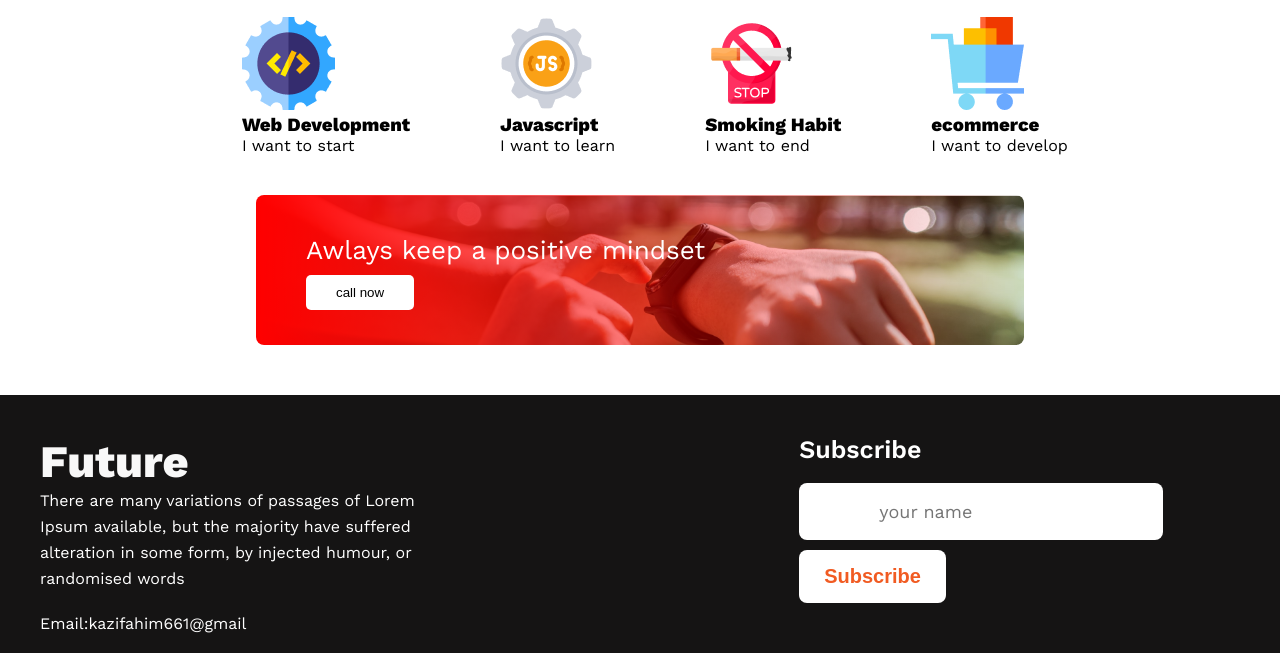
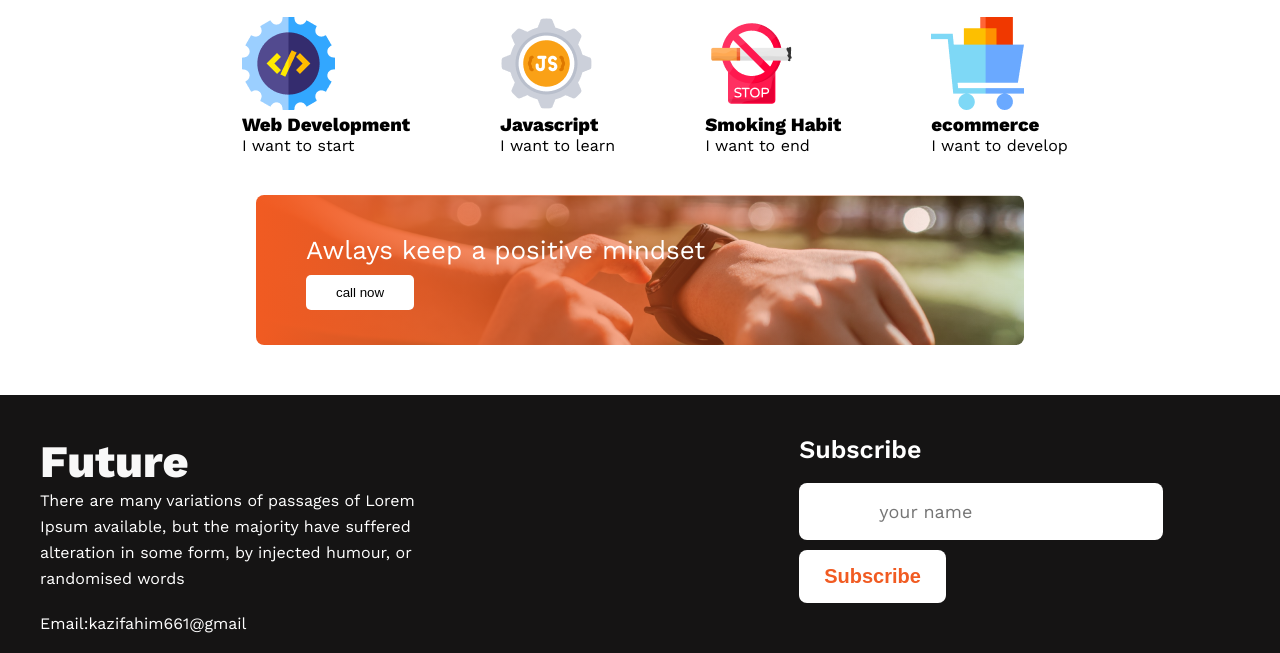
Before and after one commit to kazifahim7/new-year-new-me, a plain HTML site: page index.html in a window 1280 px wide. Shown: the part 1689-2342 px from the top of the page. Drawn offline with nearby package versions, Linux system fonts and the light colour scheme.

Commit message:
gredient

```diff
--- a/style.css
+++ b/style.css
@@ -87,7 +87,8 @@ margin-bottom: 17px;
     width: 60%;
     /* border: 1px solid tomato; */
     margin: auto;
-    background: linear-gradient(to left, rgba(255,0,0,0), rgba(255,0,0,1)), url(../images/watch.png);
+    background: linear-gradient(90deg, #F15B22 0%, rgba(241, 91, 34, 0.00) 100%);
+    background-image: linear-gradient(90deg, #F15B22 0%, rgba(241, 91, 34, 0.00) 100%) , url('./images/watch.png');
     height: 150px;
     background-repeat: no-repeat;
     background-size: cover;
```
